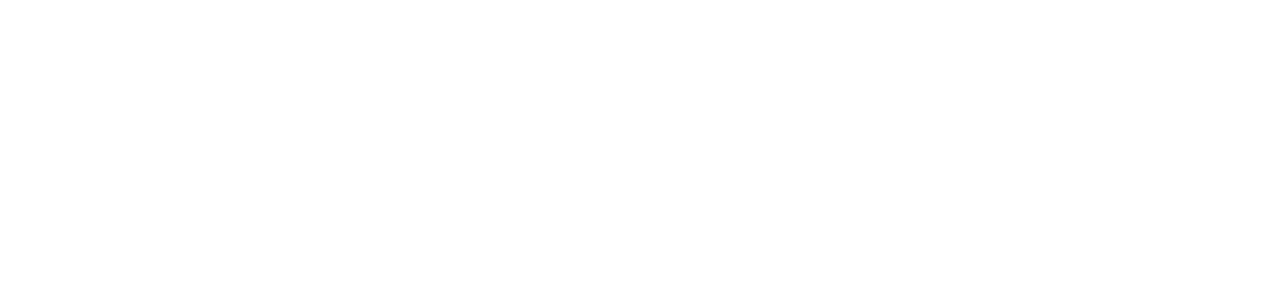
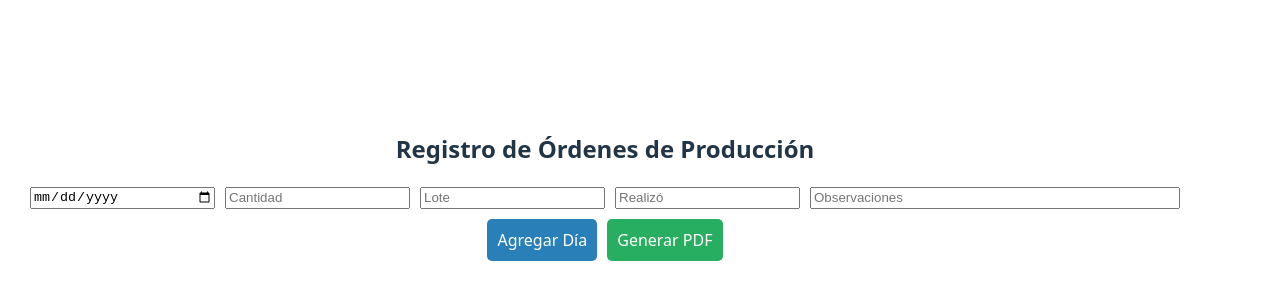
Before and after one commit to rafaelhepo/purification-control-system, a React (Vite) app: page /registro-de-ordenes-de-produccion in a window 1280 px wide. Before the commit this address had no page. Shown: the part 214-514 px from the top of the page. Built offline with nearby package versions, Linux system fonts and the light colour scheme.

Commit message:
Adding RDODP and modificating PDF

```diff
--- a/src/App.tsx
+++ b/src/App.tsx
@@ -1,7 +1,7 @@
 import { BrowserRouter as Router, Routes, Route } from "react-router-dom";
 import Home from "./pages/Home";
 import Menu from "./pages/Menu";
-import Reporte from "./pages/Reporte";
+import RDODP from "./pages/RDOP";
 
 export default function App() {
   return (
@@ -9,7 +9,7 @@
       <Routes>
         <Route path="/" element={<Home />} />
         <Route path="/menu" element={<Menu />} />
-        <Route path="/reporte" element={<Reporte />} />
+        <Route path="/registro-de-ordenes-de-produccion" element={<RDODP />} />
       </Routes>
     </Router>
   );
--- a/src/pages/Menu.tsx
+++ b/src/pages/Menu.tsx
@@ -5,11 +5,16 @@
     <div style={{ textAlign: "center", padding: "30px" }}>
       <h2>Menú Principal</h2>
       <div style={{ display: "flex", flexDirection: "column", gap: "10px", maxWidth: "300px", margin: "0 auto" }}>
-        <Link to="/reporte">
+
+        <Link to="/registro-de-ordenes-de-produccion">
           <button style={{ padding: "10px", fontSize: "1rem", backgroundColor: "#56ccf2", color: "white", border: "none", borderRadius: "5px" }}>📄 Formatos Salubridad</button>
         </Link>
-        <button style={{ padding: "10px", fontSize: "1rem", backgroundColor: "#56ccf2", color: "white", border: "none", borderRadius: "5px" }}>📚 Historial</button>
-        <button style={{ padding: "10px", fontSize: "1rem", backgroundColor: "#56ccf2", color: "white", border: "none", borderRadius: "5px" }}>⚙️ Configuración</button>
+
+
+
+
+        {/* <button style={{ padding: "10px", fontSize: "1rem", backgroundColor: "#56ccf2", color: "white", border: "none", borderRadius: "5px" }}>📚 Historial</button>
+        <button style={{ padding: "10px", fontSize: "1rem", backgroundColor: "#56ccf2", color: "white", border: "none", borderRadius: "5px" }}>⚙️ Configuración</button> */}
       </div>
     </div>
   );
--- /dev/null
+++ b/src/pages/RDOP.tsx
@@ -0,0 +1,169 @@
+import { useState } from "react";
+import jsPDF from "jspdf";
+import autoTable from "jspdf-autotable";
+
+type Registro = {
+  fecha: string;
+  cantidad: string;
+  lote: string;
+  realizo: string;
+  observaciones: string;
+};
+
+export default function RDODP() {
+  const [registros, setRegistros] = useState<Registro[]>([
+    { fecha: "", cantidad: "", lote: "", realizo: "", observaciones: "" },
+  ]);
+
+  // Agregar un nuevo día (máx 20)
+  const agregarDia = () => {
+    if (registros.length < 20) {
+      setRegistros([
+        ...registros,
+        { fecha: "", cantidad: "", lote: "", realizo: "", observaciones: "" },
+      ]);
+    } else {
+      alert("Solo se pueden registrar hasta 20 días.");
+    }
+  };
+
+  // Manejar cambios en los inputs
+  const handleChange = (index: number, field: keyof Registro, value: string) => {
+    const nuevosRegistros = [...registros];
+    nuevosRegistros[index][field] = value;
+    setRegistros(nuevosRegistros);
+  };
+
+  // Generar PDF
+  const generarPDF = async () => {
+    try {
+      const doc = new jsPDF();
+
+      // Usar la ruta correcta (sin /public)
+      const logo = await fetch("/lafuente.png");
+      const logoBlob = await logo.blob();
+      const reader = new FileReader();
+
+      reader.onloadend = () => {
+        const imgData = reader.result as string;
+
+        // Dimensiones de página y logo
+        const pageWidth = doc.internal.pageSize.getWidth();
+        const logoWidth = 25;
+        const logoHeight = 25;
+        const xPos = (pageWidth - logoWidth) / 2;
+
+        // Logo
+        doc.addImage(imgData, "PNG", xPos, 10, logoWidth, logoHeight);
+
+        // Título
+        doc.setFontSize(16);
+        doc.text(
+          "Registro de Órdenes de Producción",
+          pageWidth / 2,
+          40,
+          { align: "center" }
+        );
+
+        // Tabla con todos los registros
+        autoTable(doc, {
+          startY: 50,
+          head: [["Fecha", "Cantidad", "Lote", "Realizó", "Observaciones"]],
+          body: registros.map((r) => [
+            r.fecha,
+            r.cantidad,
+            r.lote,
+            r.realizo,
+            r.observaciones,
+          ]),
+          theme: "grid",
+          headStyles: { fillColor: [41, 128, 185], textColor: 255 },
+          bodyStyles: { fillColor: [240, 240, 240] },
+        });
+
+        doc.save("reporte.pdf");
+      };
+
+      reader.readAsDataURL(logoBlob);
+    } catch (error) {
+      console.error("Error al generar el PDF:", error);
+      alert("Ocurrió un error al generar el PDF.");
+    }
+  };
+
+  return (
+    <div style={{ textAlign: "center", padding: "30px" }}>
+      <h2>Registro de Órdenes de Producción</h2>
+      {registros.map((registro, index) => (
+        <div
+          key={index}
+          style={{
+            display: "grid",
+            gridTemplateColumns: "1fr 1fr 1fr 1fr 2fr",
+            gap: "10px",
+            marginBottom: "10px",
+          }}
+        >
+          <input
+            type="date"
+            value={registro.fecha}
+            onChange={(e) => handleChange(index, "fecha", e.target.value)}
+          />
+          <input
+            type="number"
+            placeholder="Cantidad"
+            value={registro.cantidad}
+            onChange={(e) => handleChange(index, "cantidad", e.target.value)}
+          />
+          <input
+            type="number"
+            placeholder="Lote"
+            value={registro.lote}
+            onChange={(e) => handleChange(index, "lote", e.target.value)}
+          />
+          <input
+            type="text"
+            placeholder="Realizó"
+            value={registro.realizo}
+            onChange={(e) => handleChange(index, "realizo", e.target.value)}
+          />
+          <input
+            type="text"
+            placeholder="Observaciones"
+            value={registro.observaciones}
+            onChange={(e) =>
+              handleChange(index, "observaciones", e.target.value)
+            }
+          />
+        </div>
+      ))}
+
+      <button
+        onClick={agregarDia}
+        style={{
+          padding: "10px",
+          backgroundColor: "#2980b9",
+          color: "white",
+          border: "none",
+          borderRadius: "5px",
+          marginRight: "10px",
+        }}
+      >
+        Agregar Día
+      </button>
+
+      <button
+        onClick={generarPDF}
+        style={{
+          padding: "10px",
+          backgroundColor: "#27ae60",
+          color: "white",
+          border: "none",
+          borderRadius: "5px",
+        }}
+      >
+        Generar PDF
+      </button>
+    </div>
+  );
+}
--- a/src/pages/Reporte.tsx
+++ /dev/null
@@ -1,113 +0,0 @@
-import { useState } from "react";
-import jsPDF from "jspdf";
-import autoTable from "jspdf-autotable";
-
-export default function Reporte() {
-  const [cliente, setCliente] = useState("");
-  const [cantidad, setCantidad] = useState("");
-  const [fecha, setFecha] = useState("");
-
-  const generarPDF = async () => {
-    try {
-      const doc = new jsPDF();
-
-      // Usar la ruta correcta (sin /public)
-      const logo = await fetch("/lafuente.png");
-      const logoBlob = await logo.blob();
-      const reader = new FileReader();
-
-      reader.onloadend = () => {
-        const imgData = reader.result as string;
-
-        // Obtener dimensiones de página y logo
-        const pageWidth = doc.internal.pageSize.getWidth();
-        const logoWidth = 25;
-        const logoHeight = 25; // Ajusta para que no se vea aplastado
-        const xPos = (pageWidth - logoWidth) / 2;
-
-        // Agregar logo
-        doc.addImage(imgData, "PNG", xPos, 10, logoWidth, logoHeight);
-
-        // Título
-        doc.setFontSize(18);
-        doc.text(
-          "Reporte de Purificadora La Fuente",
-          pageWidth / 2,
-          40,
-          { align: "center" }
-        );
-
-        // Datos
-        doc.setFontSize(12);
-        doc.text(`Cliente: ${cliente}`, 10, 50);
-        doc.text(`Fecha: ${fecha}`, 10, 57);
-
-        // Tabla
-        autoTable(doc, {
-          startY: 65,
-          head: [["Producto", "Cantidad (litros)"]],
-          body: [["Agua Purificada", cantidad || "0"]],
-          theme: "grid",
-          headStyles: { fillColor: [41, 128, 185], textColor: 255 },
-          bodyStyles: { fillColor: [240, 240, 240] },
-        });
-
-        // Guardar PDF
-        doc.save("reporte.pdf");
-      };
-
-      reader.readAsDataURL(logoBlob);
-    } catch (error) {
-      console.error("Error al generar el PDF:", error);
-      alert("Ocurrió un error al generar el PDF.");
-    }
-  };
-
-  return (
-    <div style={{ textAlign: "center", padding: "30px" }}>
-      <h2>Generar Formato</h2>
-      <div
-        style={{
-          display: "flex",
-          flexDirection: "column",
-          gap: "10px",
-          maxWidth: "300px",
-          margin: "0 auto",
-        }}
-      >
-        <input
-          type="date"
-          value={fecha}
-          onChange={(e) => setFecha(e.target.value)}
-        />
-
-        <input
-          type="text"
-          placeholder="Cliente"
-          value={cliente}
-          onChange={(e) => setCliente(e.target.value)}
-        />
-
-        <input
-          type="number"
-          placeholder="Cantidad (litros)"
-          value={cantidad}
-          onChange={(e) => setCantidad(e.target.value)}
-        />
-
-        <button
-          onClick={generarPDF}
-          style={{
-            padding: "10px",
-            backgroundColor: "#27ae60",
-            color: "white",
-            border: "none",
-            borderRadius: "5px",
-          }}
-        >
-          Generar PDF
-        </button>
-      </div>
-    </div>
-  );
-}
```
